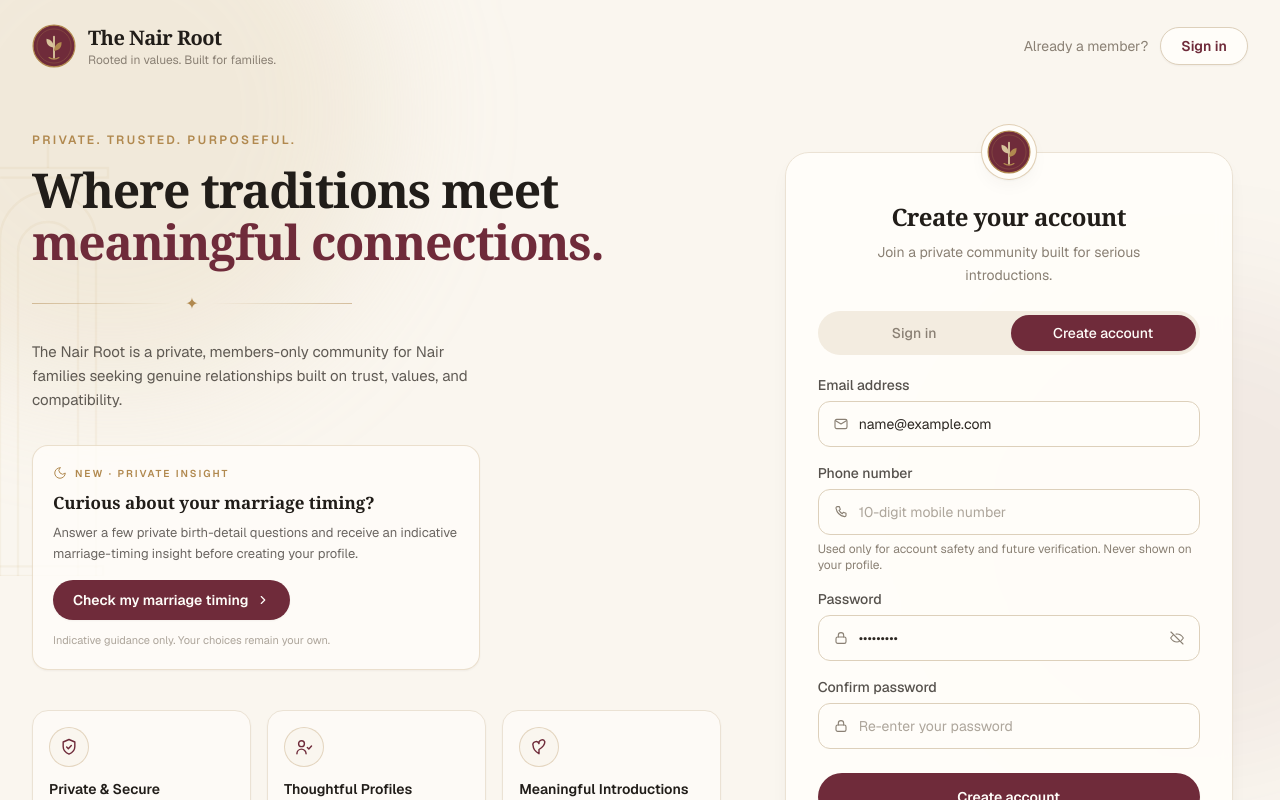
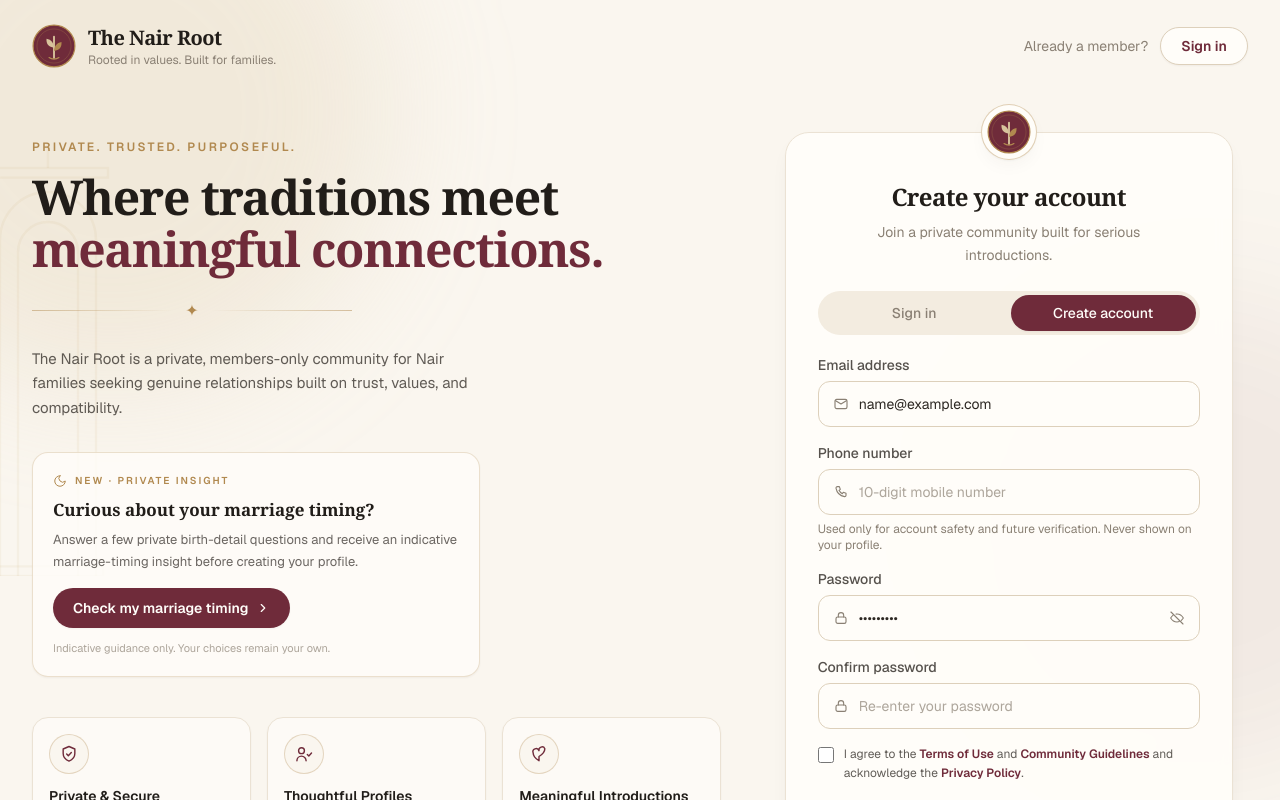
Before and after one commit to sarathprojecthub/nairoot-web, a Next.js app: page /login in a window 1280 px wide. Both pictures are taken after typing "name@example.com", "Sample123" into the empty fields and a click on the button "Create an account". Shown: the top 800 px of the page. Built offline with nearby package versions, Linux system fonts and the light colour scheme; no server answers.

Commit message:
feat: add Community Guidelines page and mandatory signup policy acceptance
Adds /community-guidelines and requires explicit Terms/Privacy/Community
Guidelines acceptance at signup, persisted as policyAcceptedVersion +
policyAcceptedAt on the user doc for Play policy compliance.

```diff
--- /dev/null
+++ b/src/app/community-guidelines/page.tsx
@@ -0,0 +1,56 @@
+import type { Metadata } from 'next';
+import { PolicyList, PolicySection, PublicPolicyPage } from '@/components/PublicPolicyPage';
+
+export const metadata: Metadata = {
+  title: 'Community Guidelines | The Nair Root',
+  description: 'Community Guidelines for The Nair Root.',
+};
+
+export default function CommunityGuidelinesPage() {
+  return (
+    <PublicPolicyPage
+      eyebrow="Community Guidelines"
+      title="Community Guidelines"
+      subtitle="These guidelines keep introductions safe, respectful, and genuine for every member of The Nair Root."
+    >
+      <p className="text-sm font-semibold text-muted">Last updated: August 10, 2026</p>
+
+      <PolicySection title="Purpose">
+        <p>The Nair Root exists to support serious, respectful matrimonial introductions. These guidelines set out what we expect from every member so the community stays safe and trustworthy.</p>
+      </PolicySection>
+
+      <PolicySection title="Prohibited Conduct">
+        <PolicyList
+          items={[
+            'Harassment or bullying of any member.',
+            'Hate speech or discrimination based on caste, religion, gender, disability, or any other characteristic.',
+            'Sexual or obscene content of any kind.',
+            'Impersonation or fake profiles — you must represent yourself truthfully.',
+            'Scams, fraud, or requests for money or financial information.',
+            'Threats, violence, or intimidation.',
+            'Illegal content or activity of any kind.',
+            'Exploitation or abuse of any member, including minors.',
+            'Privacy violations — sharing another member’s personal information without consent.',
+            'Spam, unsolicited advertising, or repetitive unwanted messages.',
+          ]}
+        />
+      </PolicySection>
+
+      <PolicySection title="Profiles & Photos">
+        <p>Use real, recent photos of yourself. Do not upload misleading, offensive, explicit, or non-consensual images. Profile information — age, profession, education, family background — must be accurate.</p>
+      </PolicySection>
+
+      <PolicySection title="Respectful Messaging">
+        <p>Communicate the way you would want to be communicated with. No harassment, solicitation, or abusive language in messages or introductions. Messages are not end-to-end encrypted, and authorised administrators may review them for trust and safety as described in our Privacy Policy.</p>
+      </PolicySection>
+
+      <PolicySection title="Enforcement & Reporting">
+        <p>Content or accounts that violate these guidelines may be hidden, restricted, suspended, or removed, consistent with our Terms of Service. If you experience or witness a violation, use the report or block option available on any profile or conversation — every report is reviewed privately by our team.</p>
+      </PolicySection>
+
+      <PolicySection title="Contact">
+        <p>For questions about these guidelines, email <a className="font-semibold text-maroon hover:underline" href="mailto:hello@thenairroot.com">hello@thenairroot.com</a>.</p>
+      </PolicySection>
+    </PublicPolicyPage>
+  );
+}
--- a/src/app/login/page.tsx
+++ b/src/app/login/page.tsx
@@ -2,9 +2,11 @@
 
 import { useEffect, useState, type FormEvent, type ReactNode } from 'react';
 import { useRouter } from 'next/navigation';
+import Link from 'next/link';
 import { signUpWithEmail, signInWithEmail } from '@/lib/auth';
 import { useCurrentUser } from '@/hooks/useCurrentUser';
 import { BrandLogo } from '@/components/ui/BrandLogo';
+import { TERMS_URL, PRIVACY_URL, COMMUNITY_GUIDELINES_URL } from '@/lib/policyLinks';
 import {
   DUPLICATE_PHONE_ERROR_CODE,
   DUPLICATE_PHONE_MESSAGE,
@@ -29,6 +31,7 @@ export default function LoginPage() {
   const [submitAttempted, setSubmitAttempted] = useState(false);
   const [showPw, setShowPw] = useState(false); // UI-only: toggles password visibility
   const [showTimingHint, setShowTimingHint] = useState(false);
+  const [policiesAccepted, setPoliciesAccepted] = useState(false);
 
   // Already signed in (or just signed in) → route by onboarding state.
   useEffect(() => {
@@ -53,7 +56,9 @@ export default function LoginPage() {
   // Phone is required only on Create account.
   const phoneValid = isValidIndianMobile(phone);
   const phoneOk = mode === 'signin' || phoneValid;
-  const canSubmit = emailValid && passwordValid && passwordsMatch && phoneOk && !busy;
+  // Acceptance is required only in create-account mode.
+  const policiesOk = mode === 'signin' || policiesAccepted;
+  const canSubmit = emailValid && passwordValid && passwordsMatch && phoneOk && policiesOk && !busy;
   // Sign-in: someone typing a phone number into the email field — guide them,
   // do NOT attempt a phone→email lookup (see note above messageFor).
   const phoneInEmailField = mode === 'signin' && !emailValid && looksLikePhone(email);
@@ -88,6 +93,7 @@ export default function LoginPage() {
     setError(null);
     setEmailTouched(false);
     setSubmitAttempted(false);
+    setPoliciesAccepted(false);
     if (next === 'signin') setShowTimingHint(false);
   }
 
@@ -355,10 +361,37 @@ export default function LoginPage() {
                   </div>
                 )}
 
+                {/* Policy acceptance — create-account only */}
+                {mode === 'signup' && (
+                  <label className="mt-4 flex items-start gap-2.5 text-xs leading-relaxed text-ink/75">
+                    <input
+                      type="checkbox"
+                      checked={policiesAccepted}
+                      onChange={(e) => setPoliciesAccepted(e.target.checked)}
+                      className="mt-0.5 h-4 w-4 shrink-0 accent-maroon"
+                    />
+                    <span>
+                      I agree to the{' '}
+                      <Link href={TERMS_URL} target="_blank" className="font-semibold text-maroon hover:underline">
+                        Terms of Use
+                      </Link>{' '}
+                      and{' '}
+                      <Link href={COMMUNITY_GUIDELINES_URL} target="_blank" className="font-semibold text-maroon hover:underline">
+                        Community Guidelines
+                      </Link>{' '}
+                      and acknowledge the{' '}
+                      <Link href={PRIVACY_URL} target="_blank" className="font-semibold text-maroon hover:underline">
+                        Privacy Policy
+                      </Link>
+                      .
+                    </span>
+                  </label>
+                )}
+
                 {/* CTA */}
                 <button
                   type="submit"
-                  disabled={busy}
+                  disabled={busy || (mode === 'signup' && !policiesAccepted)}
                   className="mt-6 flex w-full items-center justify-center gap-2 rounded-full bg-maroon px-6 py-3.5 text-sm font-semibold text-cream shadow-soft transition hover:bg-maroon-deep disabled:cursor-not-allowed disabled:opacity-50"
                 >
                   {busy && <span className="h-4 w-4 animate-spin rounded-full border-2 border-cream/40 border-t-cream" />}
--- a/src/components/PublicPolicyPage.tsx
+++ b/src/components/PublicPolicyPage.tsx
@@ -4,6 +4,7 @@ import { BrandLogo } from '@/components/ui/BrandLogo';
 const publicLinks = [
   { href: '/privacy', label: 'Privacy' },
   { href: '/terms', label: 'Terms' },
+  { href: '/community-guidelines', label: 'Community Guidelines' },
   { href: '/delete-account', label: 'Delete Account' },
   { href: '/support', label: 'Support' },
 ];
--- a/src/lib/auth.ts
+++ b/src/lib/auth.ts
@@ -19,12 +19,17 @@ import { auth } from './firebase';
 import { createUserDoc } from './user';
 import { setAuthMutationPending } from './authMutation';
 import { normalizeIndianPhone, releasePhoneNumber } from './phoneIndex';
+import { POLICY_VERSION } from './policyLinks';
 
 /**
  * Create a new account, then ensure the private users/{uid} doc exists.
  * `phone` (already normalised, e.g. +91XXXXXXXXXX) is stored on the PRIVATE
  * users/{uid} doc only — never on the public profiles/{uid} doc — so it is not
  * exposed on Discover/profile pages. Optional for backward compatibility.
+ *
+ * Callers must gate this behind explicit Terms/Privacy/Community Guidelines
+ * acceptance in the UI — by the time this runs, acceptance is assumed and
+ * stamped with the current POLICY_VERSION.
  */
 export async function signUpWithEmail(email: string, password: string, phone = ''): Promise<string> {
   setAuthMutationPending(true);
@@ -35,7 +40,10 @@ export async function signUpWithEmail(email: string, password: string, phone = '
     await createUserDoc(
       cred.user.uid,
       normalizedPhone?.phone ?? '',
-      phone ? { phoneVerified: false, phoneCountryCode: '+91' } : undefined,
+      {
+        ...(phone ? { phoneVerified: false, phoneCountryCode: '+91' } : {}),
+        policyAcceptedVersion: POLICY_VERSION,
+      },
     );
     return cred.user.uid;
   } catch (error) {
--- /dev/null
+++ b/src/lib/policyLinks.ts
@@ -0,0 +1,8 @@
+// Mirrors Android src/constants/policyLinks.ts. Bump POLICY_VERSION whenever
+// Terms/Privacy/Community Guidelines change in a way that requires re-acceptance
+// (Android's accept-policies gate re-triggers for anyone below this version).
+export const POLICY_VERSION = 1;
+
+export const TERMS_URL = '/terms';
+export const PRIVACY_URL = '/privacy';
+export const COMMUNITY_GUIDELINES_URL = '/community-guidelines';
--- a/src/lib/user.ts
+++ b/src/lib/user.ts
@@ -37,6 +37,8 @@ export interface DbUserLite {
   isOnboarded: boolean;
   createdAt: number;
   lastActive: number;
+  policyAcceptedVersion?: number;
+  policyAcceptedAt?: number;
 }
 
 /** Fetch the private user document by UID. Returns null if not found. */
@@ -55,7 +57,7 @@ export async function fetchUser(uid: string): Promise<DbUserLite | null> {
 export async function createUserDoc(
   uid: string,
   phone: string,
-  extra?: { phoneVerified?: boolean; phoneCountryCode?: string },
+  extra?: { phoneVerified?: boolean; phoneCountryCode?: string; policyAcceptedVersion?: number },
 ): Promise<void> {
   const ref = doc(db, USERS, uid);
   await runTransaction(db, async (tx) => {
@@ -70,6 +72,11 @@ export async function createUserDoc(
       createdAt: now,
       lastActive: now,
     };
+
+    if (extra?.policyAcceptedVersion !== undefined) {
+      payload.policyAcceptedVersion = extra.policyAcceptedVersion;
+      payload.policyAcceptedAt = now;
+    }
 
     if (phone) {
       const normalized = normalizeIndianPhone(phone);
```
